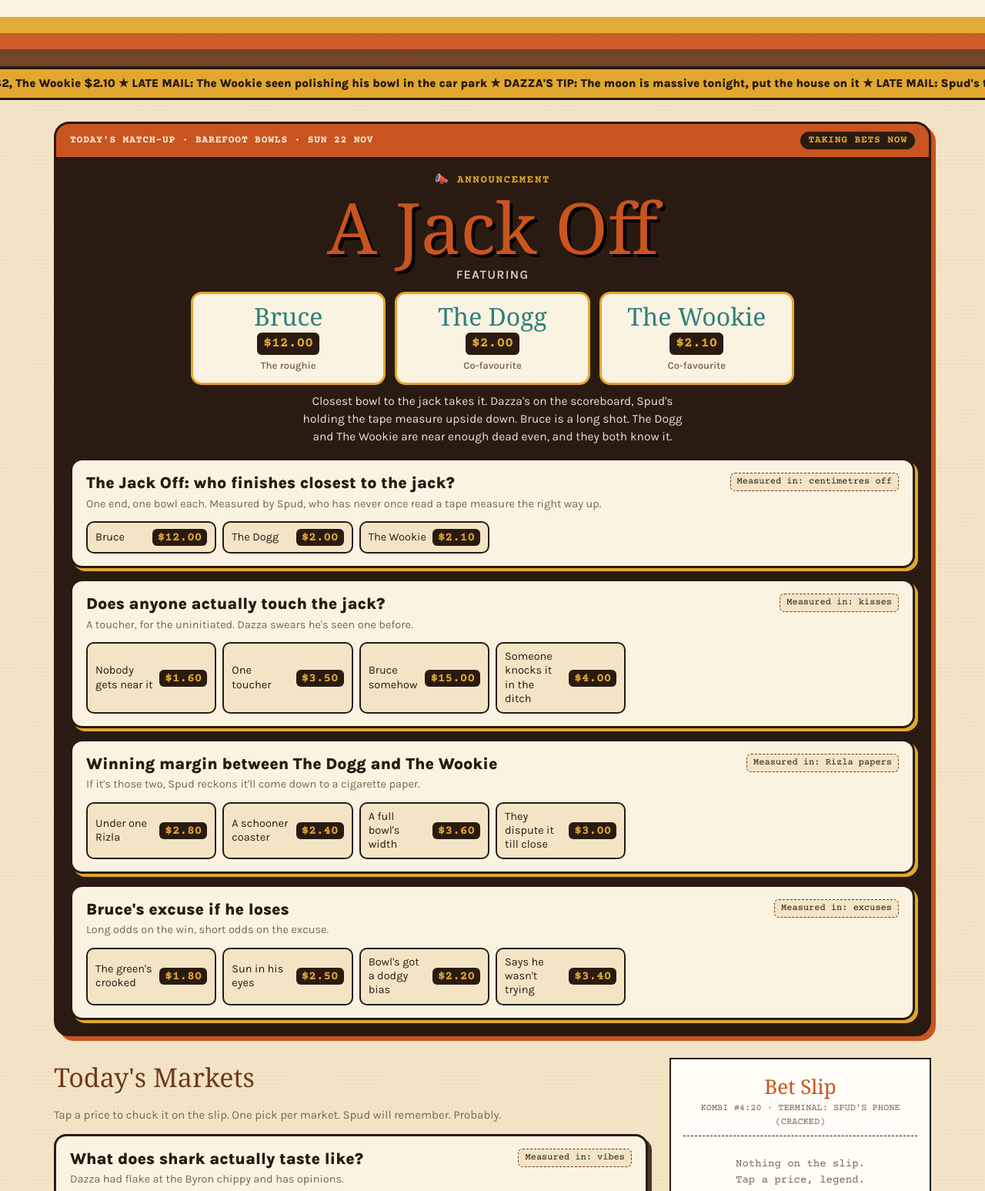
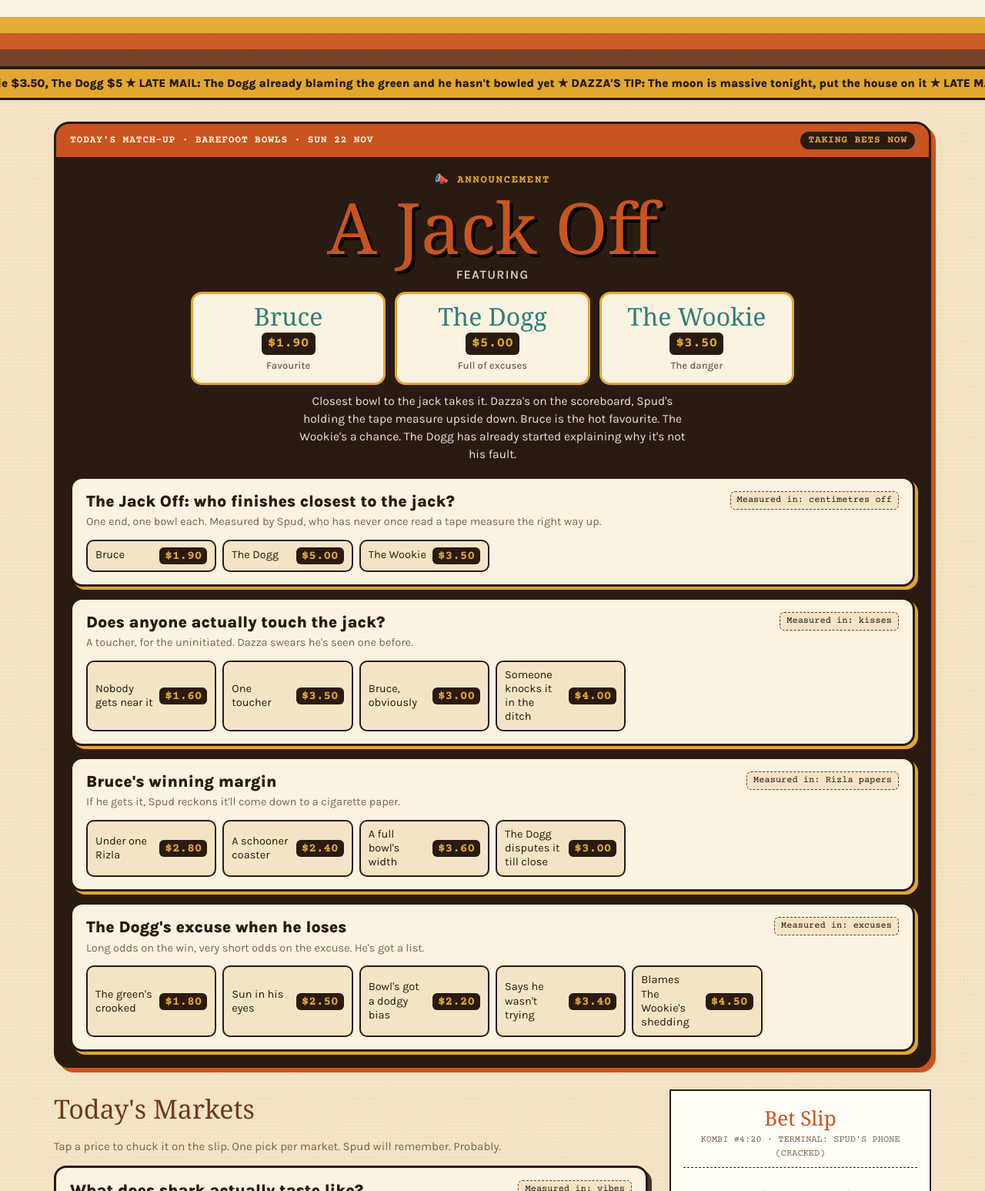
Before and after one commit to shmungfroi/bongbet.com.au, a plain HTML site: page index.html in a window 1280 px wide. Shown: the part 420-1967 px from the top of the page at 77% size. Drawn offline with nearby package versions, Linux system fonts and the light colour scheme; a web font is replaced by a local one.

Commit message:
Jack Off: Bruce favourite at 1.90, The Dogg gets the excuses
Co-Authored-By: Claude Opus 5.5 <noreply@anthropic.com>
Claude-Session: https://claude.ai/code/session_014yUutZcgv2pfWa3gFuZpPG

```diff
--- a/index.html
+++ b/index.html
@@ -238,11 +238,11 @@ footer{background:var(--ink);color:var(--paper);padding:28px 20px 40px}
     <p class="ann">📣 Announcement</p>
     <h2 class="ann-h" id="fxh">A Jack Off<small>featuring</small></h2>
     <ul class="trio">
-      <li><span class="nm">Bruce</span><span class="od">$12.00</span><span class="tg">The roughie</span></li>
-      <li><span class="nm">The Dogg</span><span class="od">$2.00</span><span class="tg">Co-favourite</span></li>
-      <li><span class="nm">The Wookie</span><span class="od">$2.10</span><span class="tg">Co-favourite</span></li>
+      <li><span class="nm">Bruce</span><span class="od">$1.90</span><span class="tg">Favourite</span></li>
+      <li><span class="nm">The Dogg</span><span class="od">$5.00</span><span class="tg">Full of excuses</span></li>
+      <li><span class="nm">The Wookie</span><span class="od">$3.50</span><span class="tg">The danger</span></li>
     </ul>
-    <p class="fx-blurb">Closest bowl to the jack takes it. Dazza's on the scoreboard, Spud's holding the tape measure upside down. Bruce is a long shot. The Dogg and The Wookie are near enough dead even, and they both know it.</p>
+    <p class="fx-blurb">Closest bowl to the jack takes it. Dazza's on the scoreboard, Spud's holding the tape measure upside down. Bruce is the hot favourite. The Wookie's a chance. The Dogg has already started explaining why it's not his fault.</p>
     <div class="fx-mk" id="fxmk"></div>
   </div>
 </section>
@@ -328,13 +328,13 @@ footer{background:var(--ink);color:var(--paper);padding:28px 20px 40px}
 <script>
 const MARKETS = [
   {id:"fx-jack", f:1, q:"The Jack Off: who finishes closest to the jack?", sub:"One end, one bowl each. Measured by Spud, who has never once read a tape measure the right way up.", unit:"Measured in: centimetres off",
-   outs:[["Bruce",12.00],["The Dogg",2.00],["The Wookie",2.10]]},
+   outs:[["Bruce",1.90],["The Dogg",5.00],["The Wookie",3.50]]},
   {id:"fx-touch", f:1, q:"Does anyone actually touch the jack?", sub:"A toucher, for the uninitiated. Dazza swears he's seen one before.", unit:"Measured in: kisses",
-   outs:[["Nobody gets near it",1.60],["One toucher",3.50],["Bruce somehow",15.00],["Someone knocks it in the ditch",4.00]]},
-  {id:"fx-margin", f:1, q:"Winning margin between The Dogg and The Wookie", sub:"If it's those two, Spud reckons it'll come down to a cigarette paper.", unit:"Measured in: Rizla papers",
-   outs:[["Under one Rizla",2.80],["A schooner coaster",2.40],["A full bowl's width",3.60],["They dispute it till close",3.00]]},
-  {id:"fx-bruce", f:1, q:"Bruce's excuse if he loses", sub:"Long odds on the win, short odds on the excuse.", unit:"Measured in: excuses",
-   outs:[["The green's crooked",1.80],["Sun in his eyes",2.50],["Bowl's got a dodgy bias",2.20],["Says he wasn't trying",3.40]]},
+   outs:[["Nobody gets near it",1.60],["One toucher",3.50],["Bruce, obviously",3.00],["Someone knocks it in the ditch",4.00]]},
+  {id:"fx-margin", f:1, q:"Bruce's winning margin", sub:"If he gets it, Spud reckons it'll come down to a cigarette paper.", unit:"Measured in: Rizla papers",
+   outs:[["Under one Rizla",2.80],["A schooner coaster",2.40],["A full bowl's width",3.60],["The Dogg disputes it till close",3.00]]},
+  {id:"fx-bruce", f:1, q:"The Dogg's excuse when he loses", sub:"Long odds on the win, very short odds on the excuse. He's got a list.", unit:"Measured in: excuses",
+   outs:[["The green's crooked",1.80],["Sun in his eyes",2.50],["Bowl's got a dodgy bias",2.20],["Says he wasn't trying",3.40],["Blames The Wookie's shedding",4.50]]},
   {id:"shark", q:"What does shark actually taste like?", sub:"Dazza had flake at the Byron chippy and has opinions.", unit:"Measured in: vibes",
    outs:[["Chicken",3.50],["Fish, obviously",1.80],["Regret",7.00],["Depends on the shark",2.20],["A really big flathead",4.20]]},
   {id:"moon", q:"How big is the moon tonight?", sub:"Measured by Spud holding up a pizza at arm's length from the van roof.", unit:"Measured in: pizzas",
@@ -372,8 +372,8 @@ const VOIDS = [
   "Spud got distracted by a really good stick. Market voided, stakes refunded."
 ];
 const TICKS = [
-  "TODAY: THE JACK OFF. Bruce $12, The Dogg $2, The Wookie $2.10",
-  "LATE MAIL: The Wookie seen polishing his bowl in the car park",
+  "TODAY: THE JACK OFF. Bruce $1.90, The Wookie $3.50, The Dogg $5",
+  "LATE MAIL: The Dogg already blaming the green and he hasn't bowled yet",
   "DAZZA'S TIP: The moon is massive tonight, put the house on it",
   "LATE MAIL: Spud's tea bag spotted in the mug since Sunday",
   "SCRATCHING: Dazza's thongs, location unknown",
```
